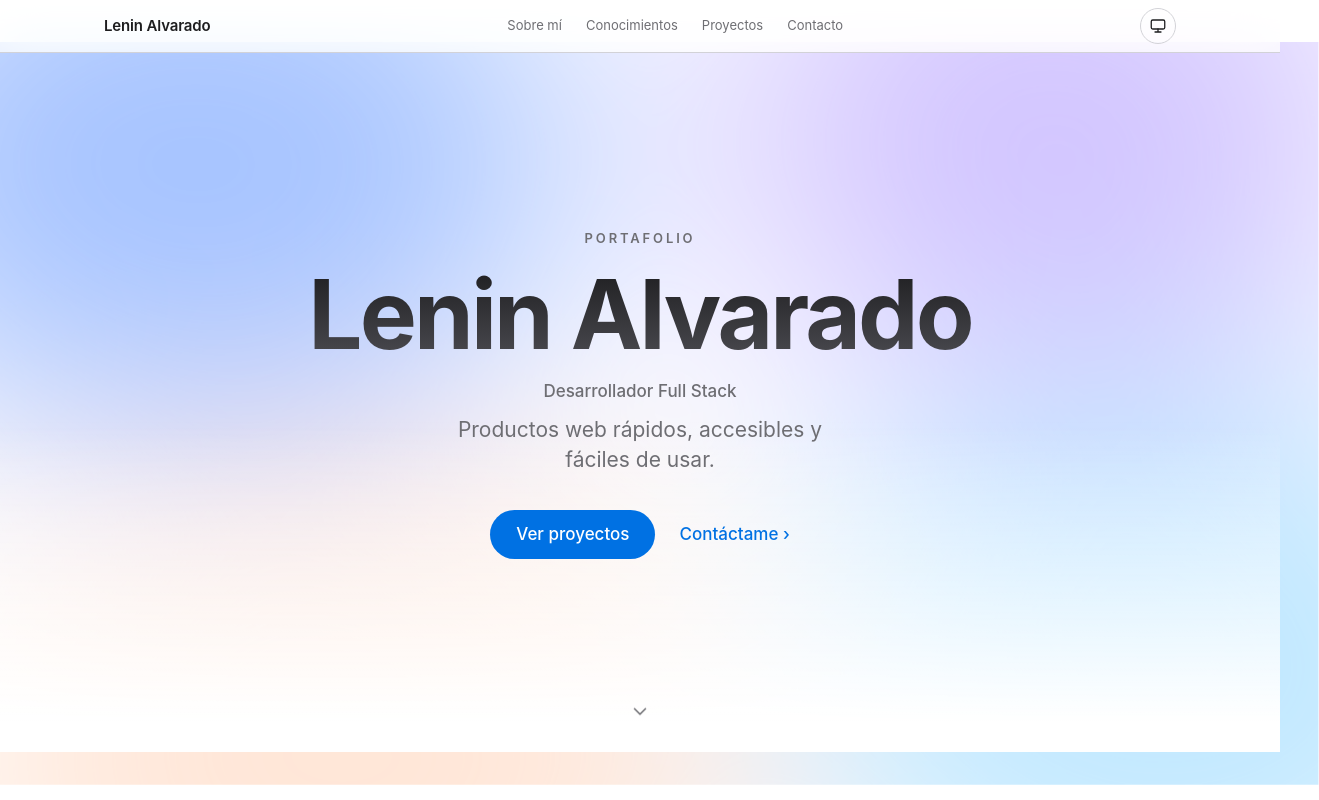
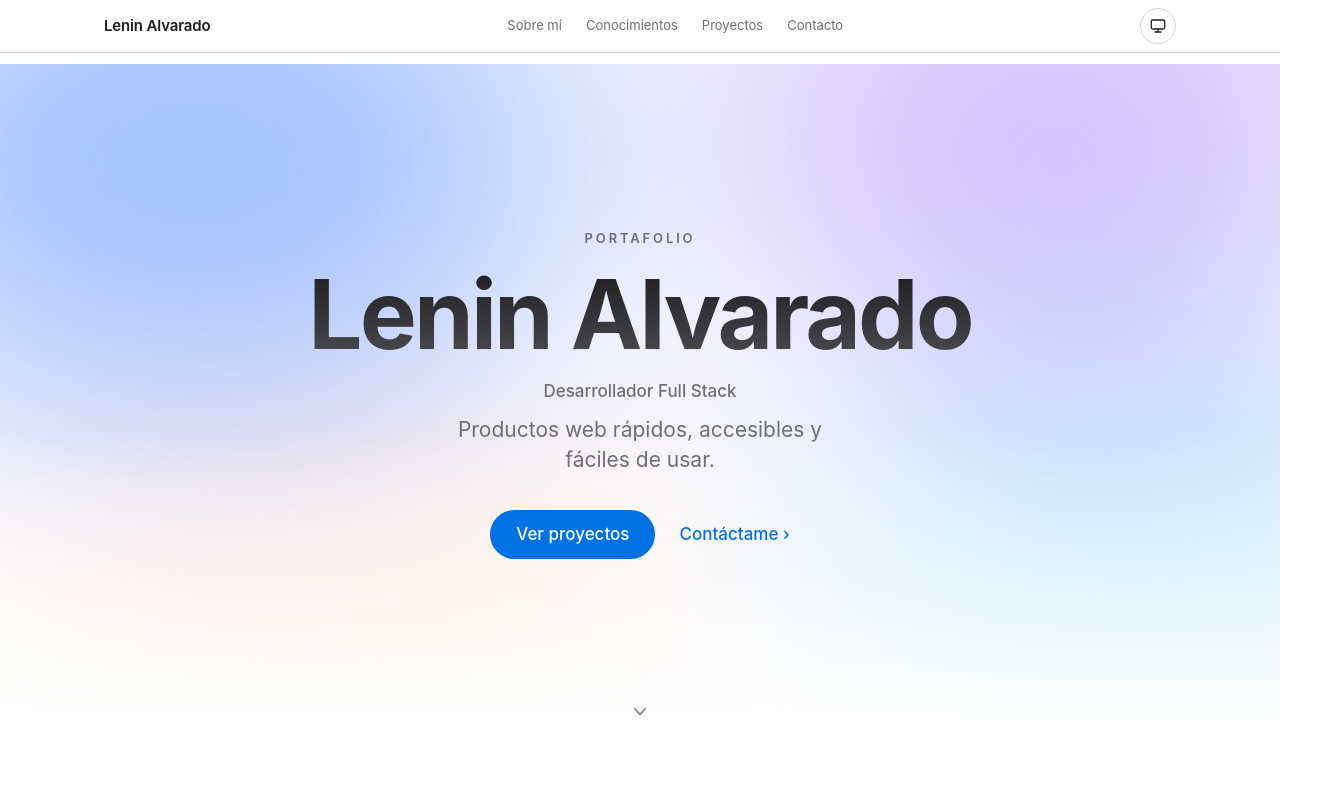
Before and after one commit to leninsio/portafolio, a Next.js app: page / in a window 1280 px wide. Shown: the top 800 px of the page, 1319 px wide, since content can reach past the window. Built offline with nearby package versions, Linux system fonts and the light colour scheme.

Commit message:
fix: clip hero artwork and keep layout tokens theme-independent

```diff
--- a/src/app/globals.css
+++ b/src/app/globals.css
@@ -14,7 +14,10 @@ html[data-theme="light"] {
   --shadow-hover: 0 14px 34px -22px rgb(0 0 0 / 0.35);
   --hero-title-to: #4c4c52;
   --selection: rgb(0 113 227 / 0.2);
+}
 
+/* Layout tokens live only on :root so a theme switch never changes spacing. */
+:root {
   --font-sans: -apple-system, BlinkMacSystemFont, "SF Pro Display",
     "SF Pro Text", var(--font-inter, "Inter"), system-ui, sans-serif;
 
@@ -79,6 +82,7 @@ html[data-theme="dark"] {
 }
 
 html {
+  overflow-x: clip;
   scroll-behavior: smooth;
 }
 
@@ -317,22 +321,30 @@ a {
   }
 }
 
-.hero__backdrop,
-.hero__fade {
+/* Full-bleed layer that clips the drifting artwork to the hero's box. */
+.hero__bg {
   position: absolute;
   top: 0;
   bottom: 0;
   left: 50%;
+  z-index: 0;
   width: 100vw;
-  z-index: 0;
+  overflow: hidden;
+  transform: translateX(-50%);
   pointer-events: none;
+}
+
+.hero__backdrop,
+.hero__fade {
+  position: absolute;
+  inset: 0;
 }
 
 .hero__backdrop {
   background-position: center;
   background-repeat: no-repeat;
   background-size: cover;
-  transform: translateX(-50%) scale(1.08);
+  transform: scale(1.08);
   animation: hero-drift 28s ease-in-out infinite alternate;
 }
 
@@ -357,7 +369,6 @@ html[data-theme="dark"] .hero__backdrop {
 }
 
 .hero__fade {
-  transform: translateX(-50%);
   background: linear-gradient(
     to bottom,
     transparent 52%,
--- a/src/components/sections/HeaderSection.tsx
+++ b/src/components/sections/HeaderSection.tsx
@@ -7,8 +7,10 @@ type HeaderSectionProps = {
 export function HeaderSection({ name, role, tagline }: HeaderSectionProps) {
   return (
     <header className="hero" id="inicio" aria-labelledby="hero-title">
-      <span className="hero__backdrop" aria-hidden="true" />
-      <span className="hero__fade" aria-hidden="true" />
+      <span className="hero__bg" aria-hidden="true">
+        <span className="hero__backdrop" />
+        <span className="hero__fade" />
+      </span>
       <div className="hero__content">
         <p className="hero__eyebrow">Portafolio</p>
         <h1 className="hero__name" id="hero-title">
```
Also changed, not shown: 1 other file (tests, documents, lock files or other folders).
